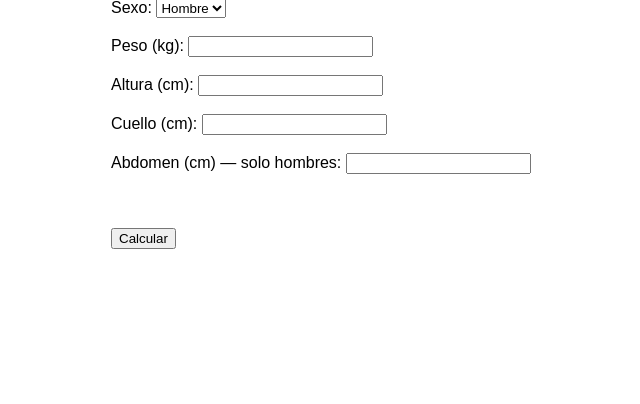
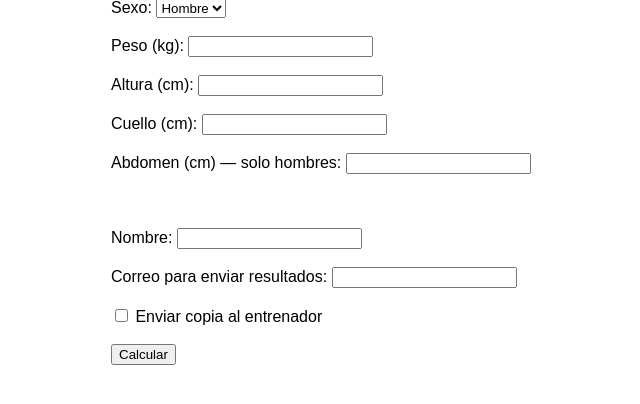
Before and after one commit to Jujuyarath/Nutricalculadora, a Flask app: template templates/index.html in a window 1280 px wide. Shown: the part 125-529 px from the top of the page, without its empty margins (229-869 px from the left). Run offline with Flask 3, Linux system fonts and the light colour scheme; the template is opened without the code that fills it, so the values that code supplies are empty.

Commit message:
Envio de correo

```diff
--- a/app.py
+++ b/app.py
@@ -1,7 +1,25 @@
 from flask import Flask, render_template, request
 import math
+import smtplib
+from email.mime.text import MIMEText
+import os
 
 app = Flask(__name__)
+
+#Esta funcion siguiente es para enviar correos
+
+def enviar_correo(destinatario, asunto, mensaje):
+    remitente = "arath.cg73@gmail.com" #correo que envia
+    password = "jxepmcbwbzozundg" #contraseña de la app que da google
+
+    msg = MIMEText(mensaje, "html")
+    msg["Subject"] = asunto
+    msg["From"] = remitente
+    msg["To"] = destinatario
+
+    with smtplib.SMTP_SSL("smtp.gmail.com", 465) as server:
+        server.login(remitente, password)
+        server.sendmail(remitente, destinatario, msg.as_string())
 
 def calcular_medidas(sexo, peso, altura, cuello, abdomen=None, cintura=None, cadera=None):
     #1. calcular % de grasa con formula navy
@@ -44,10 +62,15 @@ def index():
     resultado = None
 
     if request.method == "POST":
+        enviar_entrenador = "enviar_entrenador" in request.form
+
         sexo = request.form["sexo"]
         peso = float(request.form["peso"])
         altura = float(request.form["altura"])
         cuello = float(request.form["cuello"])
+
+        nombre = request.form["nombre"]
+        correo_usuario = request.form["correo"]
 
         if sexo == "M":
             abdomen =float(request.form["abdomen"])
@@ -57,6 +80,23 @@ def index():
             cadera = float(request.form["cadera"])
             resultado = calcular_medidas(sexo, peso, altura, cuello, cintura=cintura, cadera=cadera)
 
+        #Aqui se crea el mensaje que se va a enviar
+        mensaje_html = f"""
+        <h2>Hola {nombre}, aquí están tus resultados</h2>
+        <p><strong>Grasa corporal:</strong> {resultado['grasa']}%</p>
+        <p><strong>Masa grasa:</strong> {resultado['masa_grasa']} kg</p>
+        <p><strong>Masa muscular:</strong> {resultado['masa_muscular']} kg</p>
+        <p><strong>IMC:</strong> {resultado['imc']}</p>
+        <p><strong>WHtR:</strong> {resultado['whtr']}</p>
+        """
+
+        #Enviar correo al usuario
+        enviar_correo(correo_usuario, "Tus resultados por Arath Calderon", mensaje_html)
+
+        #Enviar copia al entrenador si marco la casilla
+        if enviar_entrenador:
+            enviar_correo("arath.cg73@gmail.com", "Resultados del cliente", mensaje_html)
+
     return render_template("index.html", resultado=resultado, sexo=sexo)
 
 import os
--- a/templates/index.html
+++ b/templates/index.html
@@ -58,6 +58,23 @@
     <div>
         <label>Cadera (cm) — solo mujeres:</label>
         <input type="number" name="cadera">
+    </div><br>
+
+    <div>
+        <label>Nombre:</label>
+        <input type="text" name="nombre" required>
+    </div><br>
+
+    <div>
+        <label>Correo para enviar resultados:</label>
+        <input type="email" name="correo" required>
+    </div><br>
+
+    <div>
+        <label>
+            <input type="checkbox" name="enviar_entrenador">
+            Enviar copia al entrenador
+        </label>
     </div><br>
 
     <button type="submit">Calcular</button>
```
